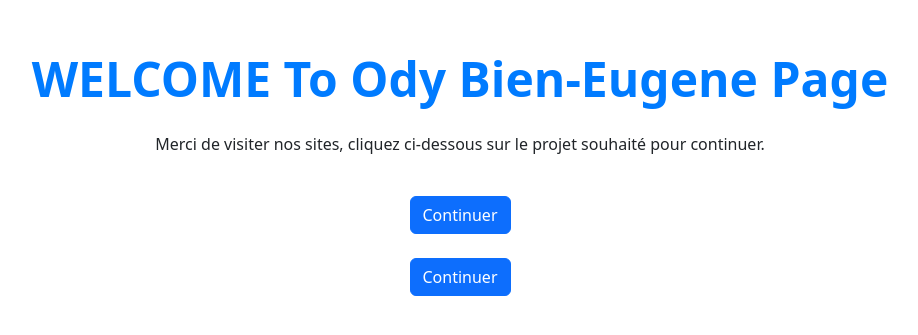
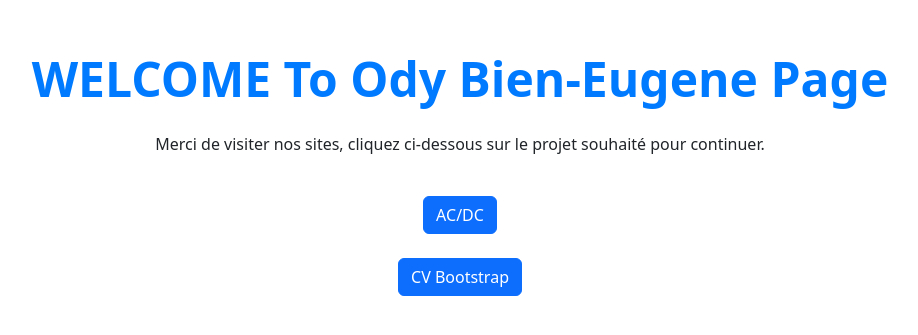
Before and after one commit to odybieneugene/ody-afpa-fr, a plain HTML site: page index.html in a window 1280 px wide. Shown: the part 227-562 px from the top of the page, without its empty margins (180-1098 px from the left). Drawn offline with nearby package versions, Linux system fonts and the light colour scheme.

Commit message:
Update index.html
Bouton description redéfini

```diff
--- a/index.html
+++ b/index.html
@@ -35,8 +35,8 @@
 <div class="container welcome-container">
     <h1 class="welcome-text">WELCOME To Ody Bien-Eugene Page</h1>
     <p class="mt-3">Merci de visiter nos sites, cliquez ci-dessous sur le projet souhaité  pour continuer.</p>
-    <a href="AC DC Tribute BootStrap/index.html" class="btn btn-primary mt-4">Continuer</a> <!---- Page AC DC------->
-    <a href="CV en Bootsrapp/index.html" class="btn btn-primary mt-4">Continuer</a> <!---- Page CV Bootstrap------->
+    <a href="AC DC Tribute BootStrap/index.html" class="btn btn-primary mt-4">AC/DC</a> <!---- Page AC DC------->
+    <a href="CV en Bootsrapp/index.html" class="btn btn-primary mt-4">CV Bootstrap</a> <!---- Page CV Bootstrap------->
 </div>
 
 <script src="https://cdn.jsdelivr.net/npm/bootstrap@5.3.0/dist/js/bootstrap.bundle.min.js"></script>
```
